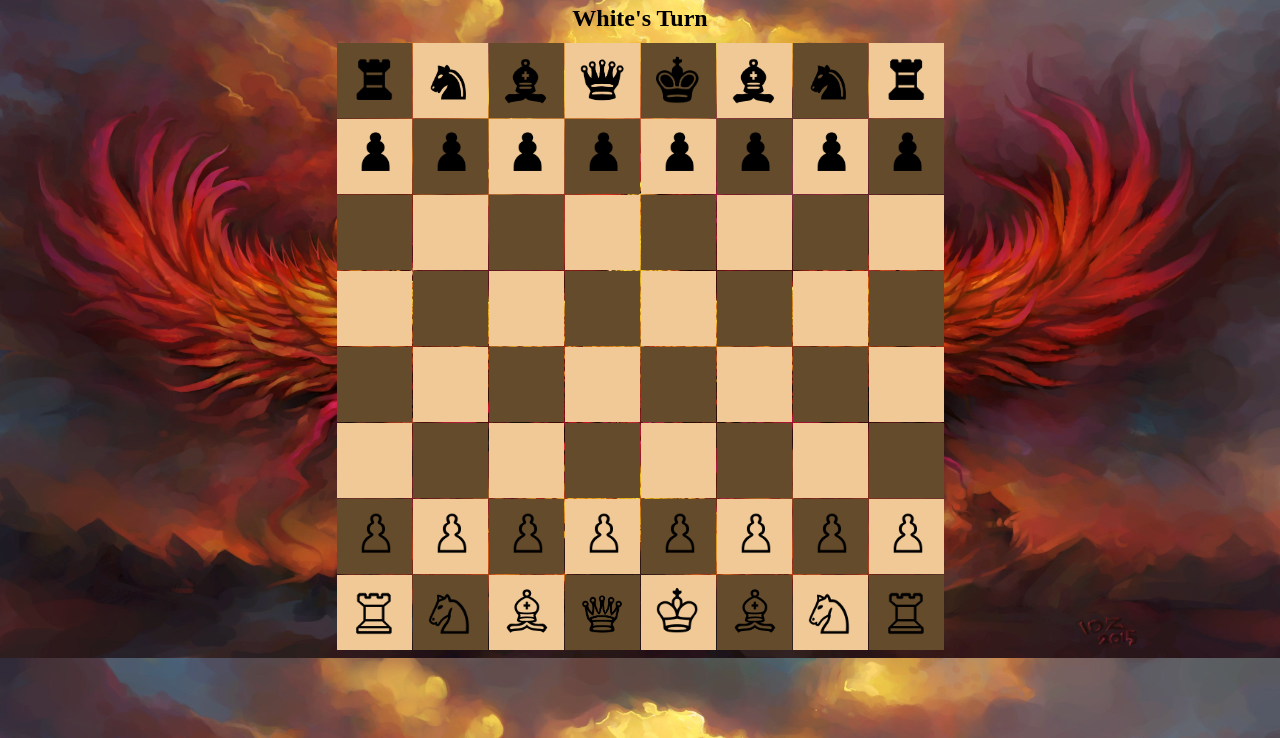
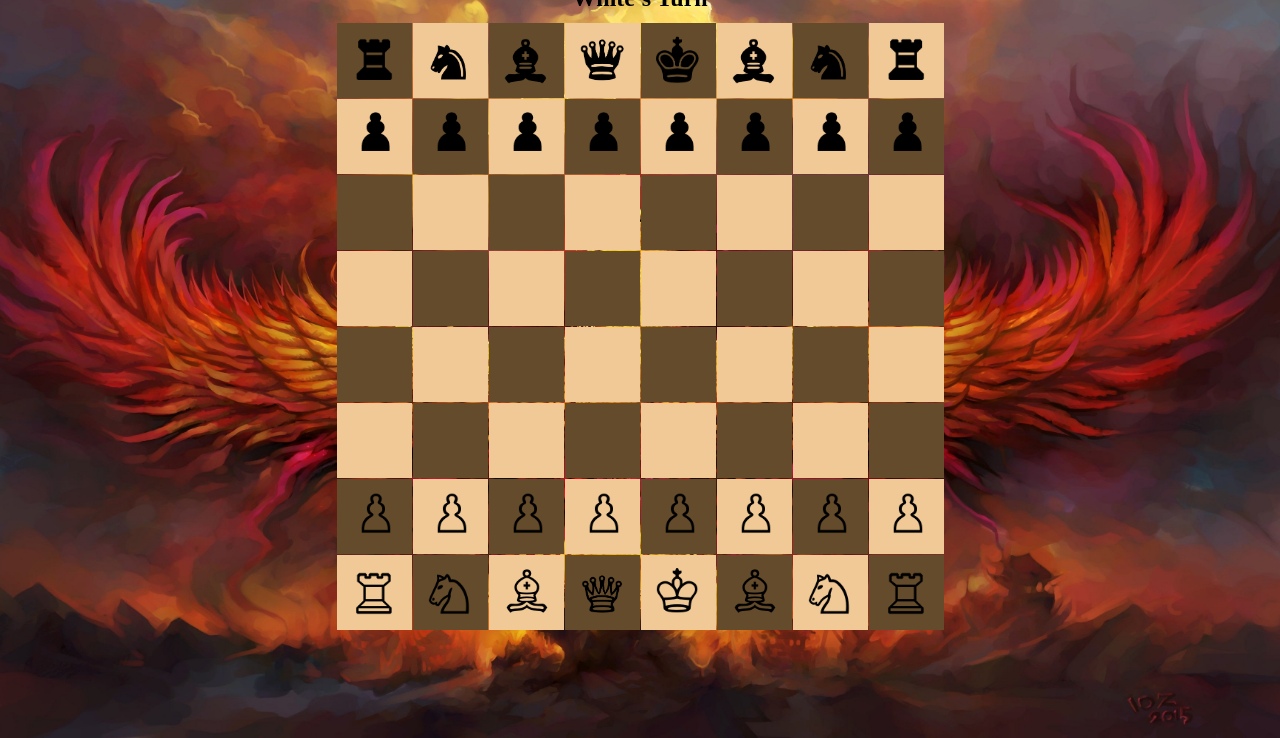
Before and after one commit to gargi1474/Chess-Game, a plain HTML site: page index.html in a window 1280 px wide. Shown: the part 62-800 px from the top of the page. Drawn offline with Linux system fonts and the light colour scheme.

Commit message:
Update style.css

```diff
--- a/style.css
+++ b/style.css
@@ -9,6 +9,10 @@ body {
     overflow-x: hidden;
     background-image: url("majestic-phoenix-wallpaper.jpg");
     background-size: cover;
+    background-position: center center;
+    background-repeat: no-repeat;
+    background-attachment: fixed;
+}
 }
 
 h1 {
```
